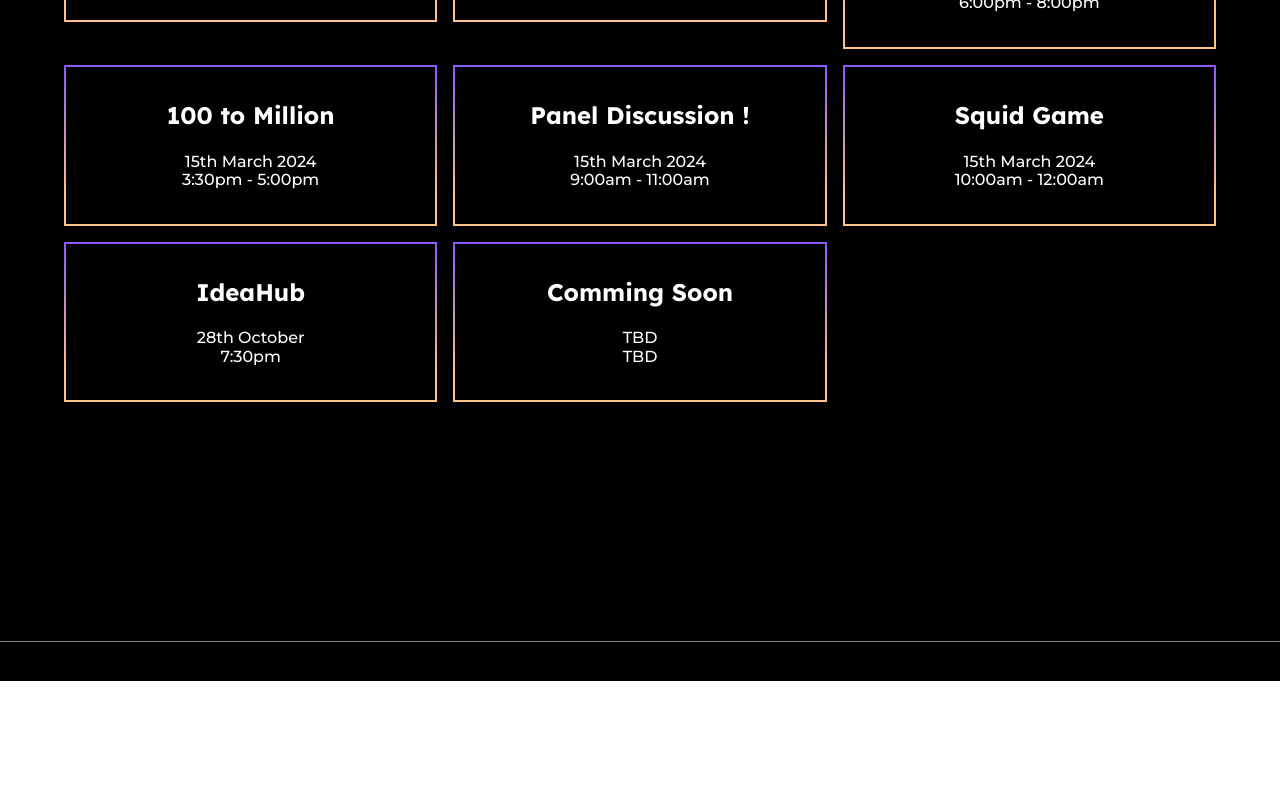
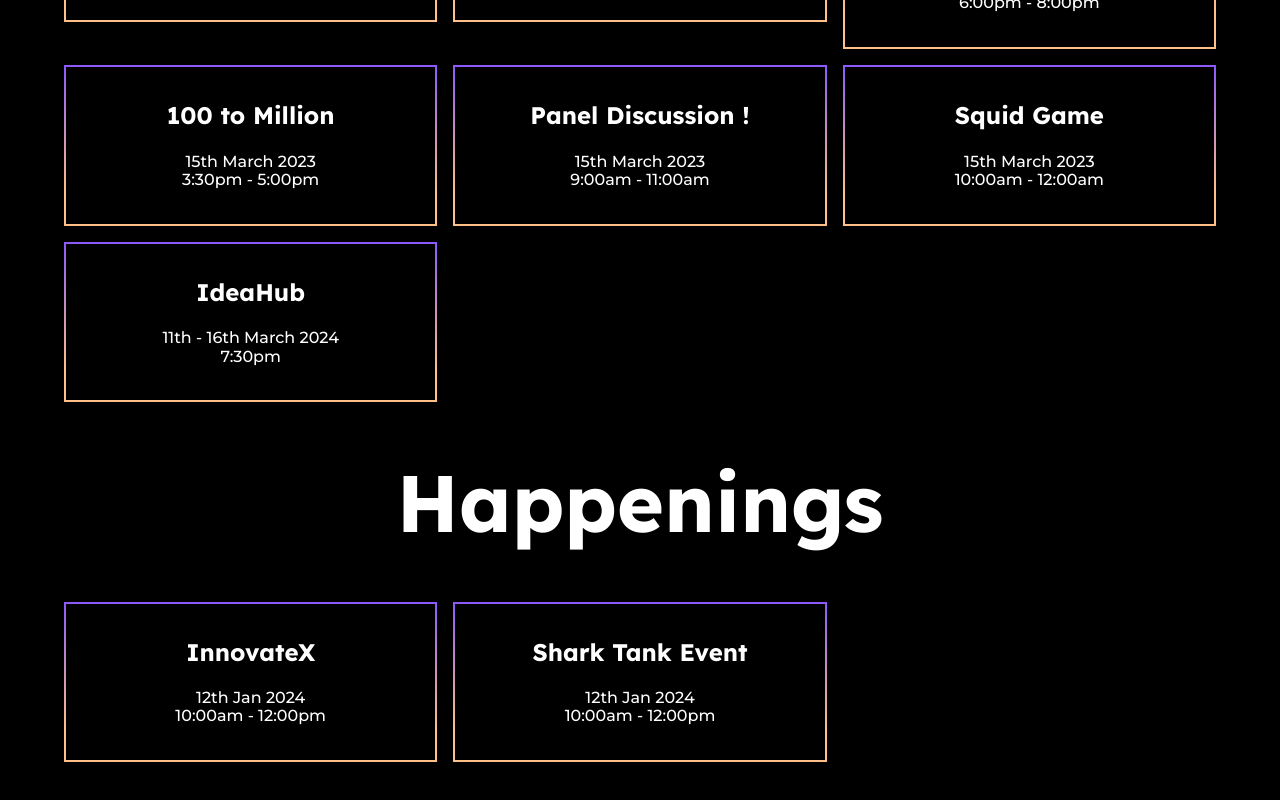
Before and after one commit to AkshadGawde/E-CELL_NMIMS, a Next.js app: page /events in a window 1280 px wide. Shown: the part 466-1266 px from the top of the page. Before the commit the page ends 1147 px from the top, so only its background shows below. Built offline with nearby package versions, Linux system fonts and the light colour scheme.

Commit message:
E-Summit Events

```diff
--- a/components/AllEvents/Event.js
+++ b/components/AllEvents/Event.js
@@ -4,7 +4,7 @@
 import 'aos/dist/aos.css'
 import { useEffect } from 'react'
 
-import { events } from '@data/events'
+import { events, happenings } from '@data/events'
 import { getStaticProps } from 'pages/event/[id]'
 export const Event = () => {
     useEffect(() => {
@@ -29,6 +29,22 @@
                     />
                 ))}
             </div>
+
+            <h1>Happenings</h1>
+            <div className={styles.cards}>
+                {happenings.map((data) => (
+                    <Card
+                        key={data.id}
+                        id={data.id}
+                        name={data.name}
+                        poster={data.poster}
+                        date={data.date}
+                        time={data.time}
+                        tag={data.tag}
+                        link={data.link}
+                    />
+                ))}
+            </div>
         </div>
     )
 }
--- a/data/events.js
+++ b/data/events.js
@@ -3,8 +3,8 @@
         id: 1,
         link: 'Black-Tie',
         name: 'Black-Tie',
-        tag: 'Black-Tie',
-        description: `Experience an evening of elegance and entrepreneurial excellence. Dress in your finest black attire for a night of enriching conversations to celebrate refinement meeting entrepreneurial brilliance.`,
+        tag: 'Elegance and Entrepreneurial Excellence',
+        description: `Experience an evening of elegance and entrepreneurial excellence, crafted by NMIMS Navi Mumbai's E-Cell team. Dress in your finest black attire for a night of enriching conversations, complemented by a sumptuous dinner and motivational keynotes from industry leaders. This event promises a blend of sophistication, interactivity, and outstanding performances. Celebrate refinement meeting entrepreneurial brilliance and create lasting memories in a captivating atmosphere.`,
         date: '14th March 2024',
         time: '7:30pm - 9:30pm',
         organisers: [
@@ -30,9 +30,13 @@
         id: 2,
         link: 'Dragons Den',
         name: 'Dragons Den',
-        tag: 'A Great Learning Approach',
-        description:
-            '“Briefly describe the problem your idea addresses. Explain your proposed solution and its unique value proposition.',
+        tag: 'Entrepreneurial Challenge',
+        description: `Join Dragons Den in a team of 2 to 4 and pitch your innovative idea!
+        - Problem Statement: Briefly describe the problem your idea addresses.
+        - Solution Overview: Explain your proposed solution and its unique value proposition.
+        - Market Opportunity: Outline the target market and its potential size.
+        - Implementation Plan: Highlight key steps for bringing your idea to life.
+        - Financial Projections (Optional): Illustrate your projected revenue and cost model.`,
         date: '14th March 2024',
         time: '8:00 am',
         organisers: [
@@ -57,9 +61,13 @@
         id: 1,
         link: 'Digital Marketing Competition',
         name: 'Digital Marketing Competition',
-        tag: 'Competitive digital marketing contest',
-        description:
-            'Participants can analyze real-world business challenges faced by startups or established companies related to digital marketing. Identifying target audience and developing buyer personas.',
+        tag: 'Strategic Marketing Challenge',
+        description: `Join the Digital Marketing Competition in a team of 2 to 4 and showcase your strategic marketing skills!
+- Participants will analyze real-world business challenges related to digital marketing.
+- Identify target audience and develop buyer personas.
+- Craft compelling marketing messages across various digital channels.
+- Utilize appropriate social media strategies and content marketing tactics.
+- Implement effective performance tracking and analytics.`,
         date: '15th March 2024',
         time: '6:00pm - 8:00pm',
         organisers: [
@@ -85,10 +93,13 @@
         id: 1,
         link: '100 to Million',
         name: '100 to Million',
-        tag: 'Each team must consist of 4-5 members',
-        description:
-            'Carry your laptops for the Presentation round. Judges decisions will be final.',
-        date: '15th March 2024',
+        tag: 'Team Challenge',
+        description: `Join the 100 to Million challenge with a team of 4 to 5 members and embark on a two-day journey towards success!
+- Each team must consist of 4-5 members.
+- Participants must adhere to the given theme and guidelines.
+- Carry your laptops for the Presentation round.
+- Judges' decisions will be final.`,
+        date: '15th March 2023',
         time: '3:30pm - 5:00pm',
         organisers: [
             {
@@ -113,10 +124,11 @@
         id: 1,
         link: 'Panel Discussion',
         name: 'Panel Discussion !',
-        tag: 'Platform for learning from accomplished entrepreneurs and industry leaders.',
-        description:
-            'Engaging panel discussions covering vital topics like Scaling Your Startup and Innovation in the Digital Age.',
-        date: '15th March 2024',
+        tag: 'Entrepreneurial Insights',
+        description: `Join the Panel Discussion and gain valuable insights from accomplished entrepreneurs and industry leaders!
+        - Engaging panel discussions covering vital topics like 'Scaling Your Startup' and 'Innovation in the Digital Age.'
+        - Attendees will gain invaluable insights, inspiration, and practical strategies for navigating the entrepreneurial landscape.`,
+        date: '15th March 2023',
         time: '9:00am - 11:00am',
         organisers: [
             {
@@ -135,10 +147,11 @@
         id: 1,
         link: 'Squid Game',
         name: 'Squid Game',
-        tag: 'Thrilling event inspired by the popular series, bringing intense challenges of Squid Game into real life.',
-        description:
-            'Adaptation of iconic challenges from the series with strategic gameplay and elimination rounds for suspense.',
-        date: '15th March 2024',
+        tag: 'Thrilling Real-life Challenge',
+        description: `Experience the thrill of 'Squid Game' in real life with our adaptation of iconic challenges from the popular series!
+- Intense challenges inspired by 'Squid Game' featuring strategic gameplay and elimination rounds for suspense.
+- Provides an immersive and unforgettable experience for participants.`,
+        date: '15th March 2023',
         time: '10:00am - 12:00am',
         organisers: [
             {
@@ -163,10 +176,15 @@
         id: 1,
         link: 'IdeaHub',
         name: 'IdeaHub',
-        tag: 'An Ultimate Tech Challenge',
-        description:
-            ' Dynamic 2-day tech challenge transcending traditional hackathons. Focusing on fostering innovation and ideation across various domains.',
-        date: '28th October',
+        tag: 'Dynamic Tech Challenge',
+        description: `Join IdeaHub, the ultimate 2-day tech challenge transcending traditional hackathons!
+- Focused on fostering innovation and ideation across various domains.
+- Online presence on UnStop from 11th to 14th March, followed by on-campus ideathon rounds.
+- Opportunities for participants to tackle real-world problems and develop cutting-edge solutions.
+- Engaging activities, workshops, and mentorship sessions.
+- Networking opportunities with industry experts and peers.
+- Exciting prizes and recognition for outstanding ideas and presentations.`,
+        date: '11th - 16th March 2024',
         time: '7:30pm ',
         organisers: [
             {
@@ -180,26 +198,68 @@
         registration: '',
         leadLink: '14BEml9QbsCcVn25YWX8kNKz7KK74MvcU2116zx1jt08',
     },
+]
+
+const happenings = [
     {
         id: 1,
-        link: 'Comming Soon',
-        name: 'Comming Soon',
-        tag: 'Comming Soon',
-        description: 'Comming Soon',
-        date: 'TBD',
-        time: 'TBD',
+        link: 'InnovateX',
+        name: 'InnovateX',
+        tag: 'Tag1',
+        description:
+            'Aimed to explore entrepreneurship in India and provide practical guidance. Featuring Faiz Malkani, co-founder of Rippl, to inspire and equip students.',
+        date: '12th Jan 2024',
+        time: '10:00am - 12:00pm',
+        organisers: [
+            {
+                key: '1',
+                name: 'Lorem Ipsum ',
+                email: 'Lorem Ipsum@gmail.com',
+                phoneNumber: 'lorem Ipsum',
+            },
+        ],
+        poster: '',
+        registration: 'https://example.com/registration1',
+        leadLink: 'exampleLeadLink1',
+    },
+    {
+        id: 2,
+        link: 'Shark-Tank',
+        name: 'Shark Tank Event',
+        tag: 'Entrepreneurship Challenge',
+        description: `Join us for an exciting and dynamic Shark Tank event organized by the E-Cell of STME, designed to foster innovation and entrepreneurial spirit among students. This hybrid event, conducted both offline and online, offers participants the flexibility and convenience to showcase their ideas effectively.
+
+    Event Structure:
+    - Three Rounds of Competition:
+      - Round 1: Quiz - Test your knowledge on entrepreneurship and business fundamentals.
+      - Round 2: Pitching - The top teams will select a product to pitch, while the remaining teams choose from the available options. This round is judged on presentation skills, team participation, and the viability of the proposed solution.
+      - Round 3: Advertising - Create an advertising reel for your product, which will be posted for public voting.
+
+    - Judging and Prizes:
+      - The pitching round will be judged by esteemed faculty member, Dr. Toral Shah.
+      - Advertising reels will be evaluated based on public votes, adding an exciting interactive element to the competition.
+
+    Event Timeline:
+    - Day 1 (Offline): Engage in the initial quiz and pitching rounds on campus, allowing for direct interaction and real-time feedback.
+    - Day 2 (Online): Participate in the advertising round from the comfort of your home, culminating in the announcement of winners based on public votes and judges’ evaluations.
+
+    This two-day event promises to be an enriching experience, providing a platform for students to collaborate, innovate, and hone their entrepreneurial skills. Whether you're pitching groundbreaking ideas or crafting compelling advertisements, this event is an excellent opportunity to learn and grow alongside your peers.
+
+    Don't miss out on this chance to be part of a transformative journey, guided by industry experts and fueled by the collective energy of aspiring entrepreneurs. Join us at the Shark Tank event and take the first step towards turning your business dreams into reality.`,
+        date: '12th Jan 2024',
+        time: '10:00am - 12:00pm',
         organisers: [
             {
                 key: '1',
                 name: 'Lorem Ipsum',
-                email: 'Lorem Ipsum@gmail.com',
-                phoneNumber: 'Lorem Ipsum',
+                email: 'LoremIpsum@gmail.com',
+                phoneNumber: '123-456-7890',
             },
         ],
         poster: '',
-        registration: 'https://dare2compete.com/o/9dTxDwP?lb=MlXGSqt',
-        leadLink: '1OzpHafZbyBR4HhL0AFzZCxE9wLFvQt5KVvifp2PrxIE',
+        registration: 'https://example.com/registration1',
+        leadLink: 'exampleLeadLink1',
     },
 ]
 
-export { events }
+export { events, happenings }
--- a/styles/EventHeading.module.css
+++ b/styles/EventHeading.module.css
@@ -62,8 +62,8 @@
     .container {
         grid-template-columns: 50% 50%;
         margin-top: 10%;
-        justify-items: center;
-        align-items: center;
+        justify-items: left;
+        align-items: left;
         width: 100%;
     }
     .Heading h1 {
@@ -92,9 +92,9 @@
         padding-left: 2%;
         padding-right: 2%;
         margin-top: 15%;
-        justify-items: center;
-        align-items: center;
-        text-align: center;
+        justify-items: left;
+        align-items: left;
+        text-align: left;
     }
     .image {
         display: flex;
```
Also changed, not shown: pages/event/[id]/index.js (+24 -20 lines), styles/EventDetails.module.css (+9 -9 lines).
